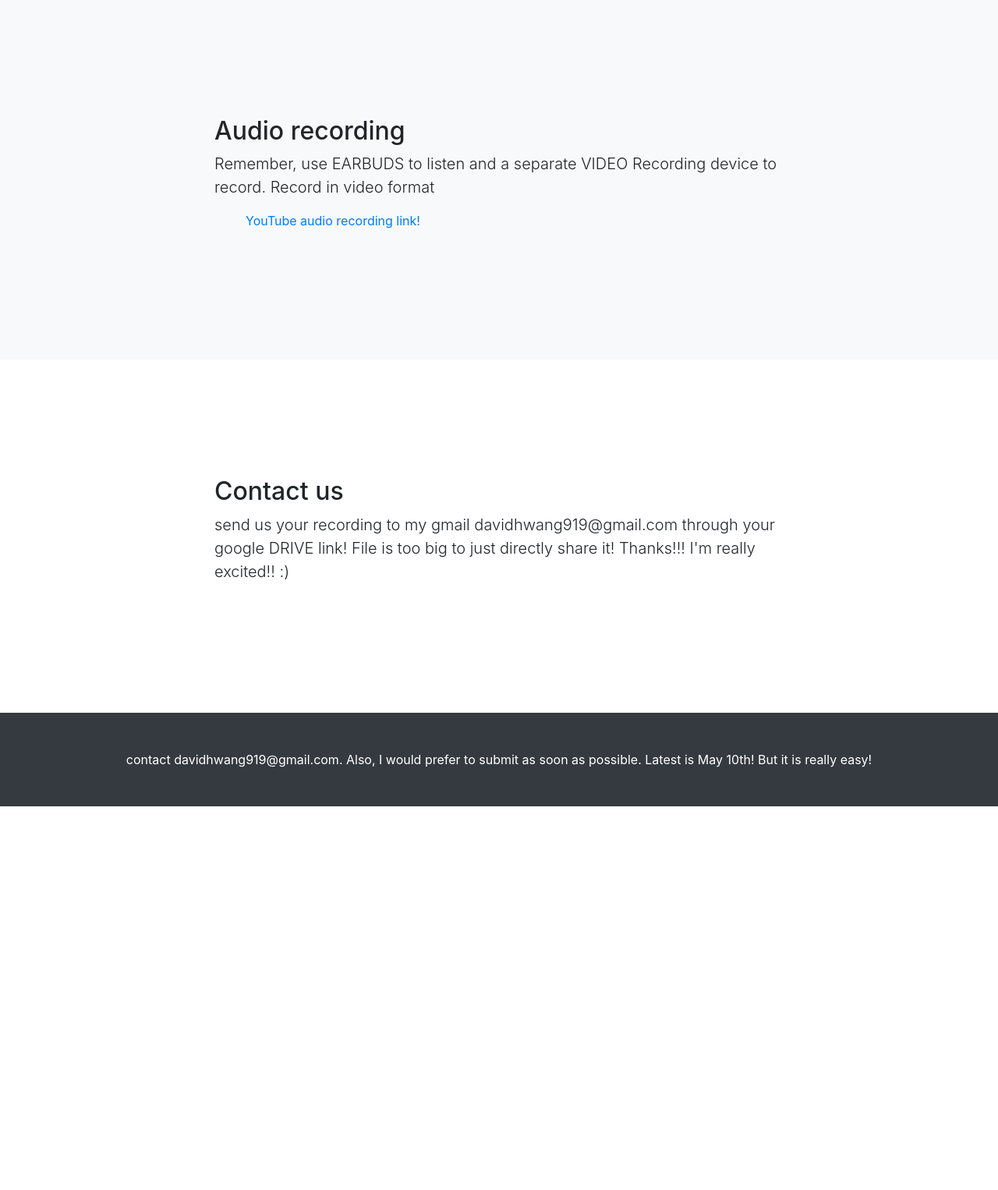
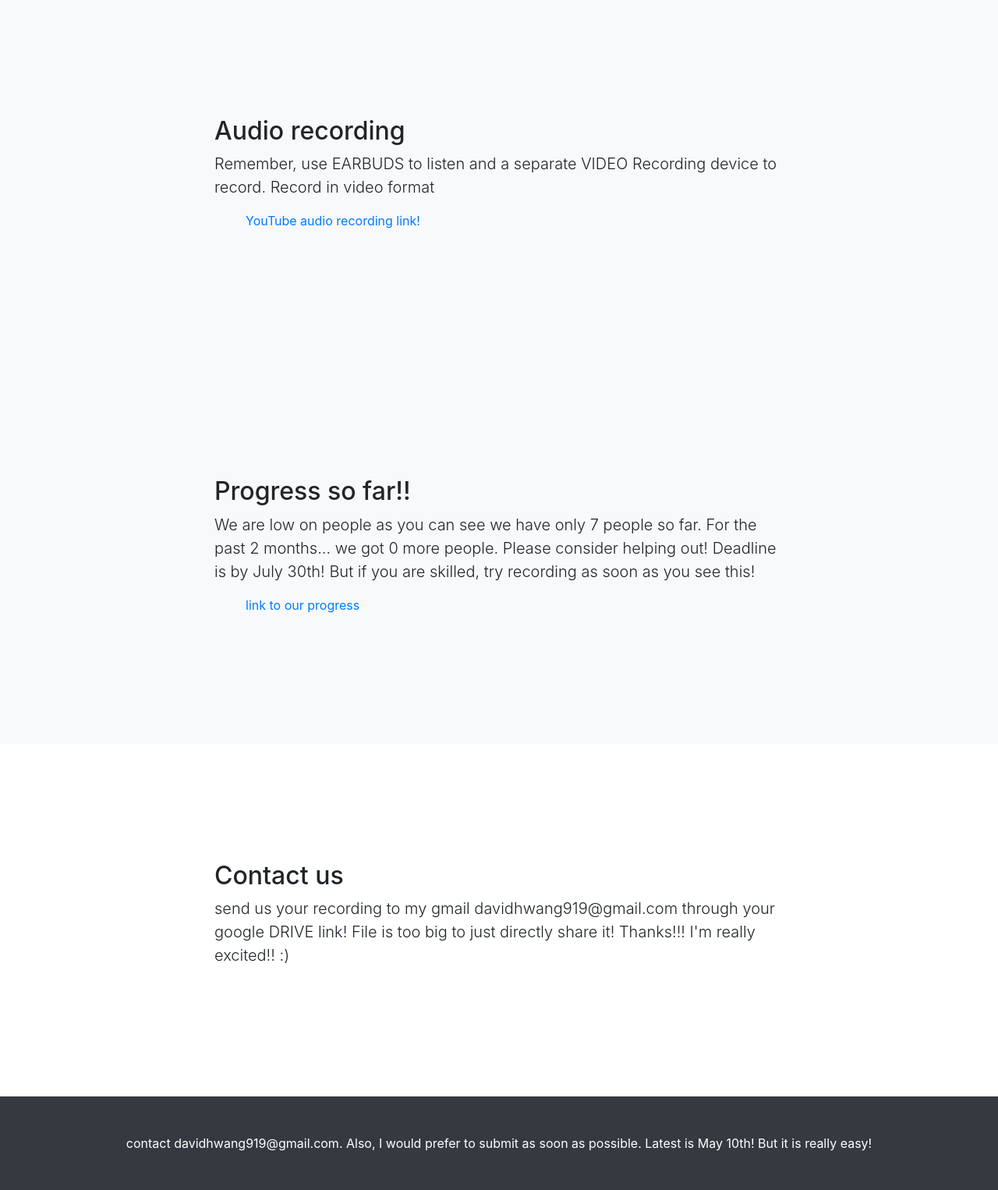
Before and after one commit to davidhwang919/orchestra, a Django app: page /raid in a window 1280 px wide. Shown: the part 1372-2898 px from the top of the page at 78% size. Before the commit the page ends 2406 px from the top, so only its background shows below. Run offline with Django 3.2, Linux system fonts and the light colour scheme; some libraries are stand-ins or nearby versions.

Commit message:
something2

```diff
--- a/main/templates/main/raid.htm
+++ b/main/templates/main/raid.htm
@@ -82,6 +82,19 @@
                 </div>
             </div>
         </section>
+        <section class="bg-light" id="services">
+            <div class="container">
+                <div class="row">
+                    <div class="col-lg-8 mx-auto">
+                        <h2>Progress so far!!</h2>
+                        <p class="lead">We are low on people as you can see we have only 7 people so far. For the past 2 months... we got 0 more people. Please consider helping out! Deadline is by July 30th! But if you are skilled, try recording as soon as you see this!</p>
+                        <ul>
+                            <a href="https://www.youtube.com/watch?v=zw73YCVt5nE">link to our progress</a>
+                        </ul>
+                    </div>
+                </div>
+            </div>
+        </section>
         <section id="contact">
             <div class="container">
                 <div class="row">
```
